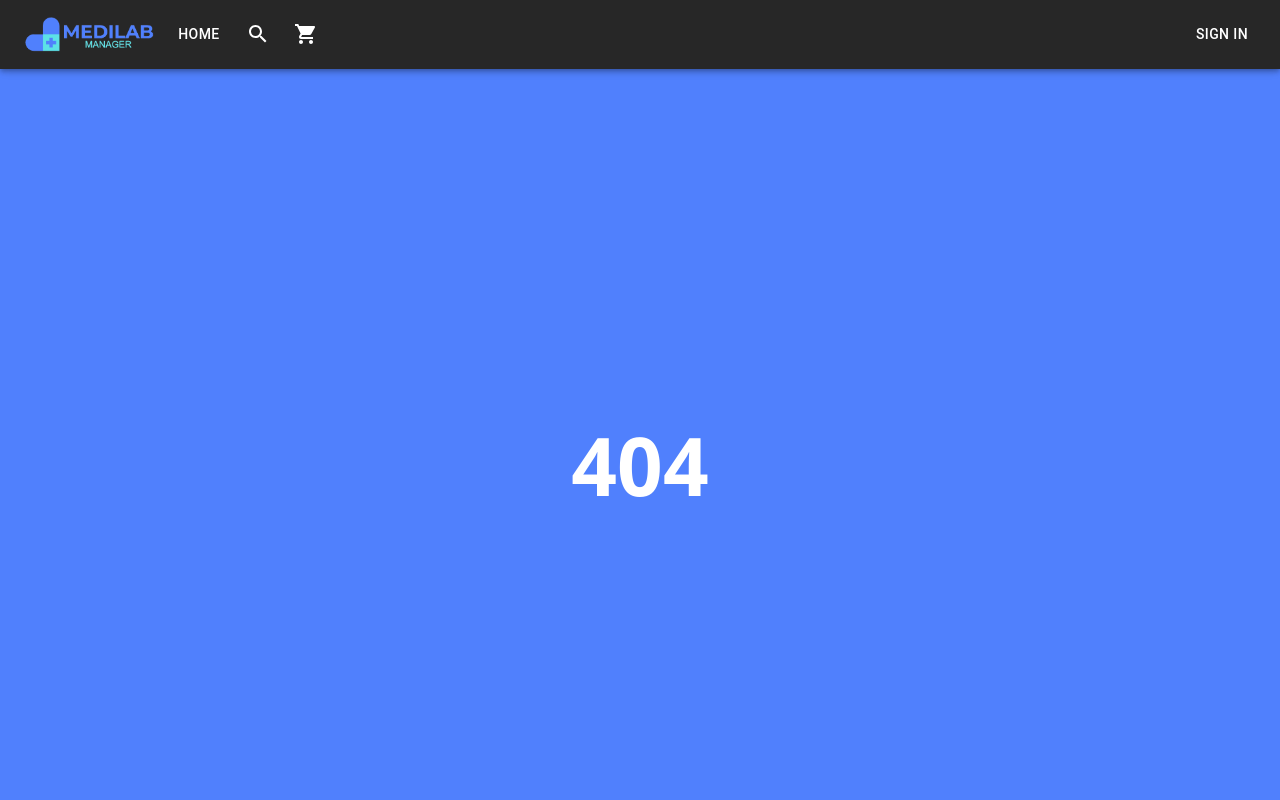
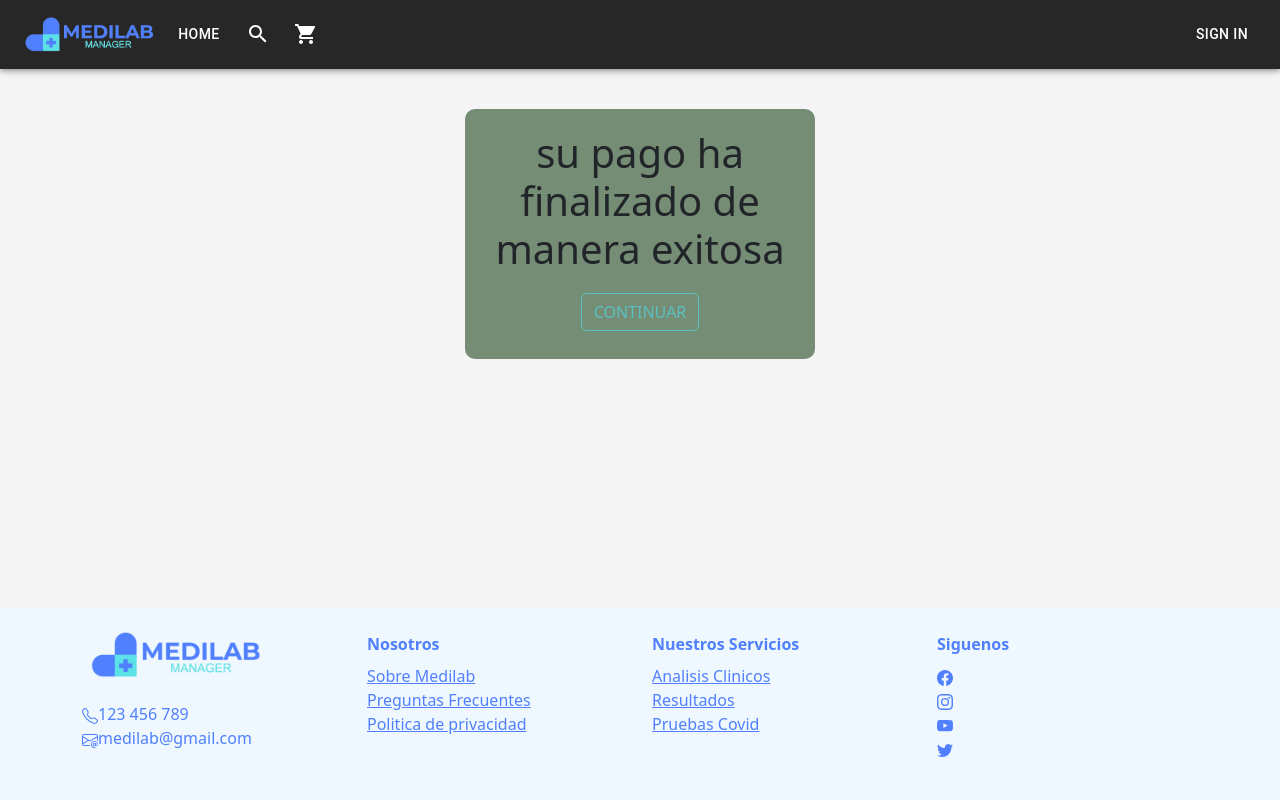
Before and after one commit to NazarenoCarlesso/medilab-manager, a React (Create React App) app in the folder client/: page /successful-payment in a window 1280 px wide. Before the commit this address had no page. Shown: the top 800 px of the page. Built offline with nearby package versions, Linux system fonts and the light colour scheme.

Commit message:
finaliza ruta de pasarela de pago

```diff
--- a/client/src/App.js
+++ b/client/src/App.js
@@ -17,6 +17,8 @@ import SearchUI from "./components/SearchUI";
 import { ThemeProvider, createTheme } from '@mui/material/styles';
 import NavUI from './components/NavUI';
 import DashboardUI from "./components/DashboardUI";
+import SuccessfulPayment from "./components/SuccessfulPayment";
+import DeclinedPayment from "./components/DeclinedPayment"
 
 const darkTheme = createTheme({
   palette: {
@@ -56,6 +58,8 @@ export default function App() {
             <Route path="/results" element={<Results />} />
             <Route path="/payments" element={<Payments />} />
             <Route path="/search" element={<SearchUI />} />
+            <Route path="/successful-payment" element={<SuccessfulPayment/>} />
+            <Route path="/declined-payment" element={<DeclinedPayment/>} />
             {/* <Route path="/user" element={<User />}  onEnter={requireAuth}  /> */}
             {/* pregunta si hay algo en el token al momento de buscar la url user si no tiene nada manda al componente de error */}
             {/* modifica la url con el nombre del usuario (`/user/${usuario}`) */}
--- a/client/src/components/Cart.jsx
+++ b/client/src/components/Cart.jsx
@@ -5,7 +5,7 @@ import CloseButton from "react-bootstrap/CloseButton";
 
 import React, { useState, useEffect } from "react";
 import { useDispatch, useSelector } from "react-redux";
-import { Link } from "react-router-dom";
+import { Link, useLocation } from "react-router-dom";
 import { setItem } from "../utils/localStorage";
 
 import OffCanvasCart from "./OffCanvasCart";
@@ -17,12 +17,14 @@ const BACK = process.env.REACT_APP_BACK
 
 export default function Cart() {
   const dispatch = useDispatch();
+  const location = useLocation()
 
   // Panel de pagos (agregar)
   const [show, setShow] = useState(false);
-  const [showAlert, setShowAlert] = useState(false);
+  const [showAlert, setShowAlert] = useState(location.state?.showAlert || false);
   const [showAlertLogin, setShowAlertLogin] = useState(false);
   const [fromCart, setFromCart] = useState(false);
+  console.log(showAlert)
 
   const handleShow = () => setShow(true);
 
--- /dev/null
+++ b/client/src/components/DeclinedPayment.jsx
@@ -0,0 +1,41 @@
+import { useNavigate } from "react-router-dom";
+import Button from 'react-bootstrap/Button'
+
+
+export default function SuccessfulPayment() {
+  const navigate = useNavigate();
+
+
+  const onClickHandler = () => {
+    navigate("/cart");
+  };
+
+  return (
+    <div
+    style={{
+        display: "flex",
+        justifyContent: "center",
+        alignItems: "center"
+
+    }}
+    >
+      <div
+        style={{
+            background: "#830c0685",
+            height: "250px",
+            width: "350px",
+            margin: "40px",
+            textAlign: "center",
+            borderRadius: "10px"
+        }}
+      >
+        <h1
+        style={{
+            margin: "20px"
+        }}
+        >su pago ha sido rechazado</h1>
+        <Button variant="outline-dark" onClick={onClickHandler}>CONTINUAR</Button>{' '}
+      </div>
+    </div>
+  );
+}
--- a/client/src/components/MercadoPago.jsx
+++ b/client/src/components/MercadoPago.jsx
@@ -6,19 +6,16 @@ import axios from "axios";
 
 const { REACT_APP_BACK } = process.env;
 
-export default function MercadoPagoPayment() {
-
+export default function MercadoPagoPayment(props) {
   const [preferenceId, setPreferenceId] = useState(null);
-  const cart = useSelector((state) => state.cart)
+  const cart = useSelector((state) => state.cart);
+  const { setShowAlert } = props;
 
   useEffect(() => {
     axios
       .post(`${REACT_APP_BACK}/mercadopago/preference`, cart)
-      .then((order) => {
-        setPreferenceId(order.data);
-      });
-    // eslint-disable-next-line react-hooks/exhaustive-deps
-  }, []);
+      .then((order) => setPreferenceId(order.data))
+  },[]);
 
   return (
     <>
@@ -26,7 +23,6 @@ export default function MercadoPagoPayment() {
         <Accordion.Header>MercadoPago</Accordion.Header>
         <Accordion.Body>
           <Button href={preferenceId}>CONTINUAR COMPRA MERCADOPAGO</Button>
-
         </Accordion.Body>
       </Accordion.Item>
     </>
--- a/client/src/components/OffCanvasCart.jsx
+++ b/client/src/components/OffCanvasCart.jsx
@@ -105,7 +105,7 @@ export default function OffCanvasCart(props) {
         const config = { headers: { token: `${token}` } }
         const data = { tests: cart }
         await axios.post(`${BACK}/orders`, data, config)
-      } catch (error) { console.log(error.response.data) }
+      } catch (error) { console.log(error.response.data)}
     }
 
     handleClose();
@@ -351,7 +351,7 @@ export default function OffCanvasCart(props) {
                 </Form>
               </Accordion.Body>
             </Accordion.Item>
-              <MercadoPago/>
+              <MercadoPago setShowAlert={setShowAlert}/>
             <Accordion.Item eventKey="2">
               <Accordion.Header>CryptoPago</Accordion.Header>
               <Accordion.Body>
--- /dev/null
+++ b/client/src/components/SuccessfulPayment.jsx
@@ -0,0 +1,53 @@
+import axios from "axios";
+import { useSelector } from "react-redux";
+import { useNavigate } from "react-router-dom";
+import Button from "react-bootstrap/Button";
+
+const BACK = process.env.REACT_APP_BACK;
+
+export default function SuccessfulPayment() {
+  const navigate = useNavigate();
+  const token = useSelector((state) => state.token);
+  const cart = useSelector((state) => state.cart);
+
+  const onClickHandler = async () => {
+    const config = { headers: { token: `${token}` } };
+    const data = { tests: cart };
+    try {
+      await axios.post(`${BACK}/orders`, data);
+      navigate("/cart", { state: { showAlert: true } });
+    } catch (error) {console.log(error.response.data);}
+  };
+
+  return (
+    <div
+      style={{
+        display: "flex",
+        justifyContent: "center",
+        alignItems: "center",
+      }}
+    >
+      <div
+        style={{
+          background: "#002d0085",
+          height: "250px",
+          width: "350px",
+          margin: "40px",
+          textAlign: "center",
+          borderRadius: "10px",
+        }}
+      >
+        <h1
+          style={{
+            margin: "20px",
+          }}
+        >
+          su pago ha finalizado de manera exitosa
+        </h1>
+        <Button variant="outline-success" onClick={onClickHandler}>
+          CONTINUAR
+        </Button>{" "}
+      </div>
+    </div>
+  );
+}
```
Also changed, not shown: 2 other files (tests, documents, lock files or other folders).
